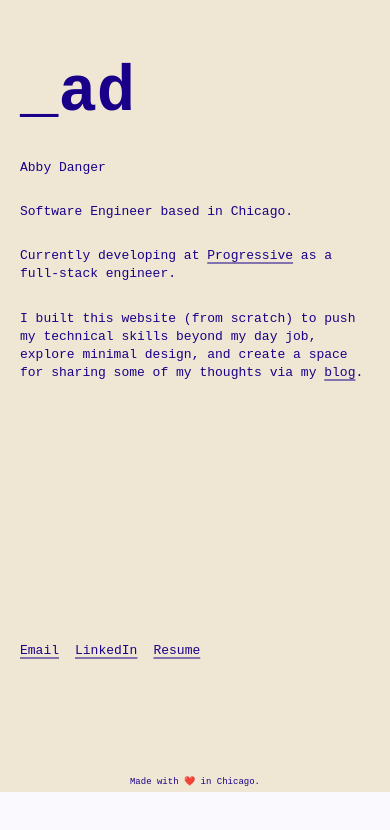
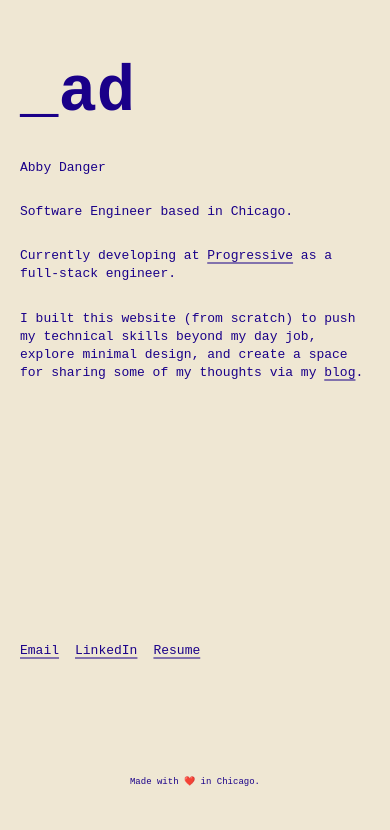
Before and after one commit to abbyadanger/ad, an Angular app: page / in a window 390 px wide. Shown: the top 830 px of the page. Built offline with nearby package versions, Linux system fonts and the light colour scheme.

Commit message:
Fix viewport issue on mobile

```diff
--- a/src/app/app.html
+++ b/src/app/app.html
@@ -1,6 +1 @@
 <router-outlet></router-outlet>
-<style>
-    body {
-        background-color: #efe7d3;
-    }
-</style>
--- a/src/styles.css
+++ b/src/styles.css
@@ -1,4 +1,19 @@
 /* You can add global styles to this file, and also import other style files */
 
-html, body { height: 100%; }
-body { margin: 0; font-family: Roboto, "Helvetica Neue", sans-serif; }
+html, body {
+  height: 100%;
+  min-height: 100vh;
+  min-height: 100dvh; /* Dynamic viewport height for mobile */
+}
+body {
+  margin: 0;
+  padding: 0;
+  font-family: Roboto, "Helvetica Neue", sans-serif;
+  background-color: #efe7d3;
+}
+
+app-root {
+  display: block;
+  min-height: 100vh;
+  min-height: 100dvh; /* Dynamic viewport height for mobile */
+}
```
